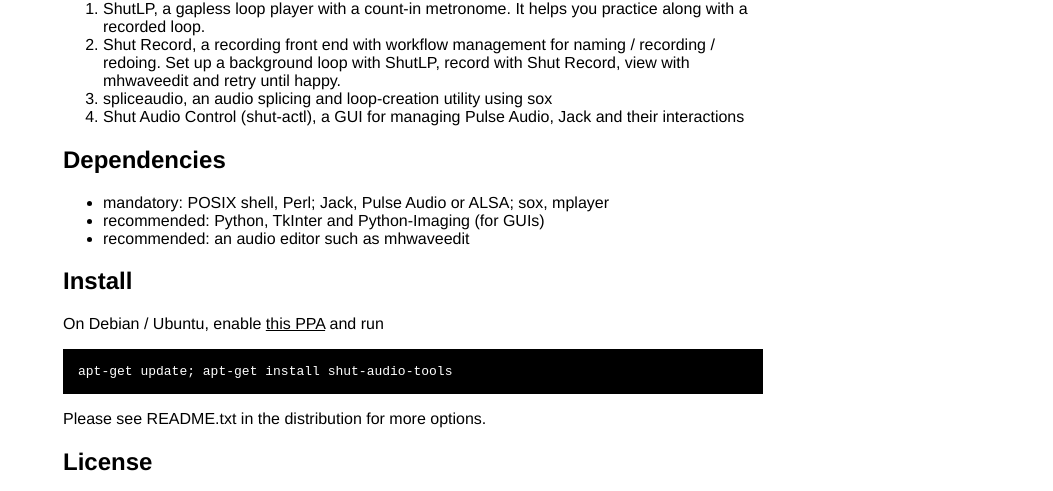
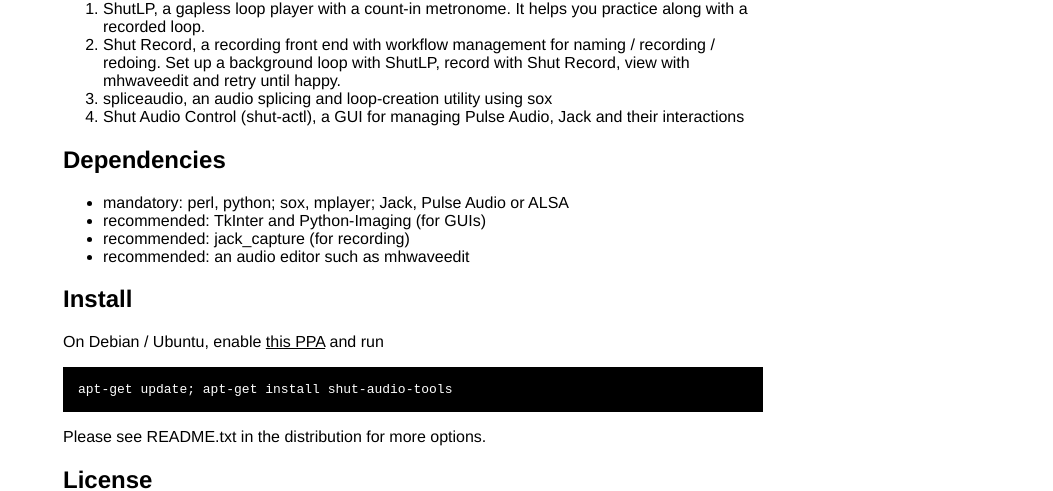
Before and after one commit to danmbox/shut-audio-tools, a plain HTML site: page index.html in a window 1280 px wide. Shown: the part 315-806 px from the top of the page, without its empty margins (227-1280 px from the left). Drawn offline with Linux system fonts and the light colour scheme.

Commit message:
Edited index.html via GitHub

```diff
--- a/index.html
+++ b/index.html
@@ -65,8 +65,9 @@ They run in a text terminal, or in GUI mode. Currently included are:</p>
 </ol>
 
 <h2>Dependencies</h2>
-<ul><li>mandatory: POSIX shell, Perl; Jack, Pulse Audio or ALSA; sox, mplayer</li>
-<li>recommended: Python, TkInter and Python-Imaging (for GUIs)</li>
+<ul><li>mandatory: perl, python; sox, mplayer; Jack, Pulse Audio or ALSA</li>
+<li>recommended: TkInter and Python-Imaging (for GUIs)</li>
+<li>recommended: jack_capture (for recording)</li>
 <li>recommended: an audio editor such as mhwaveedit</li>
 </ul>
 
```
